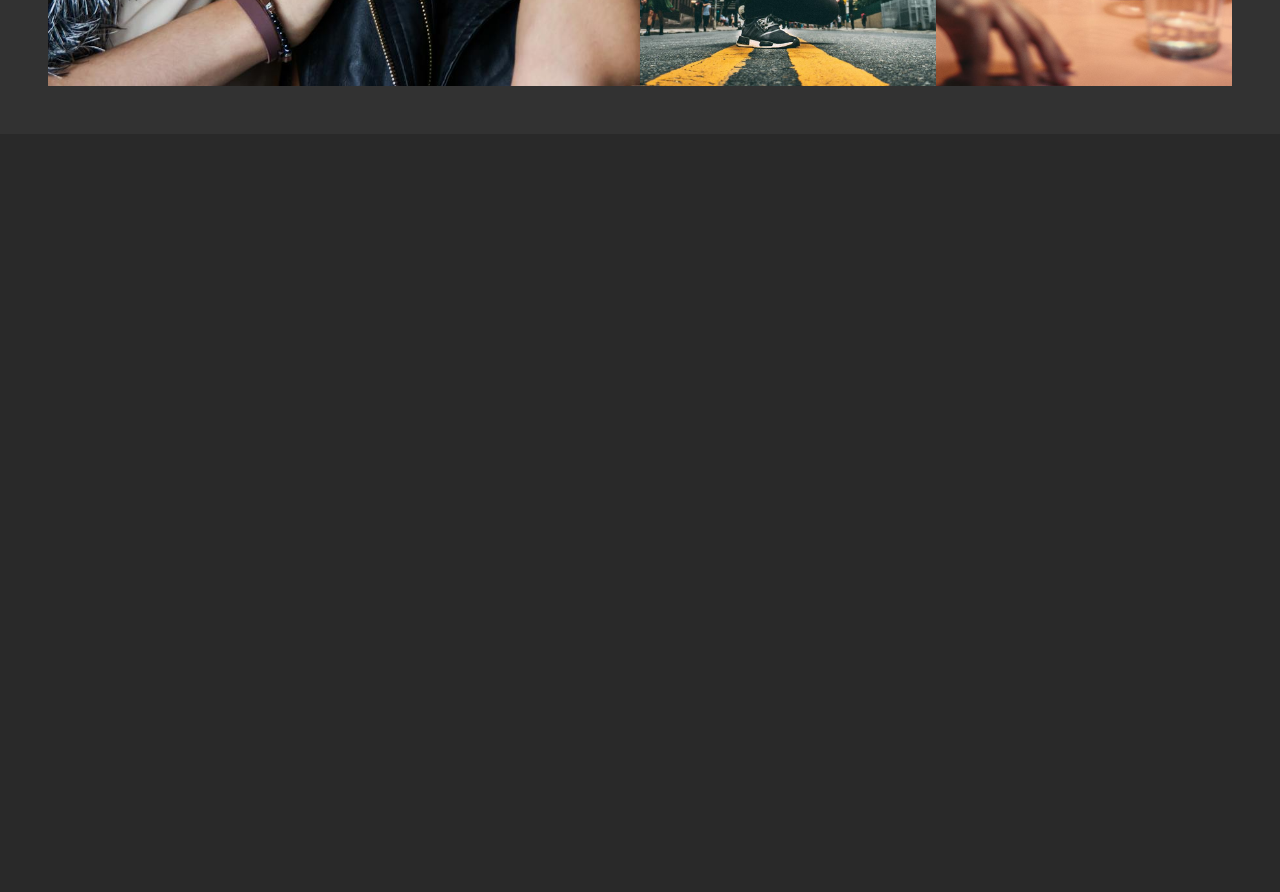
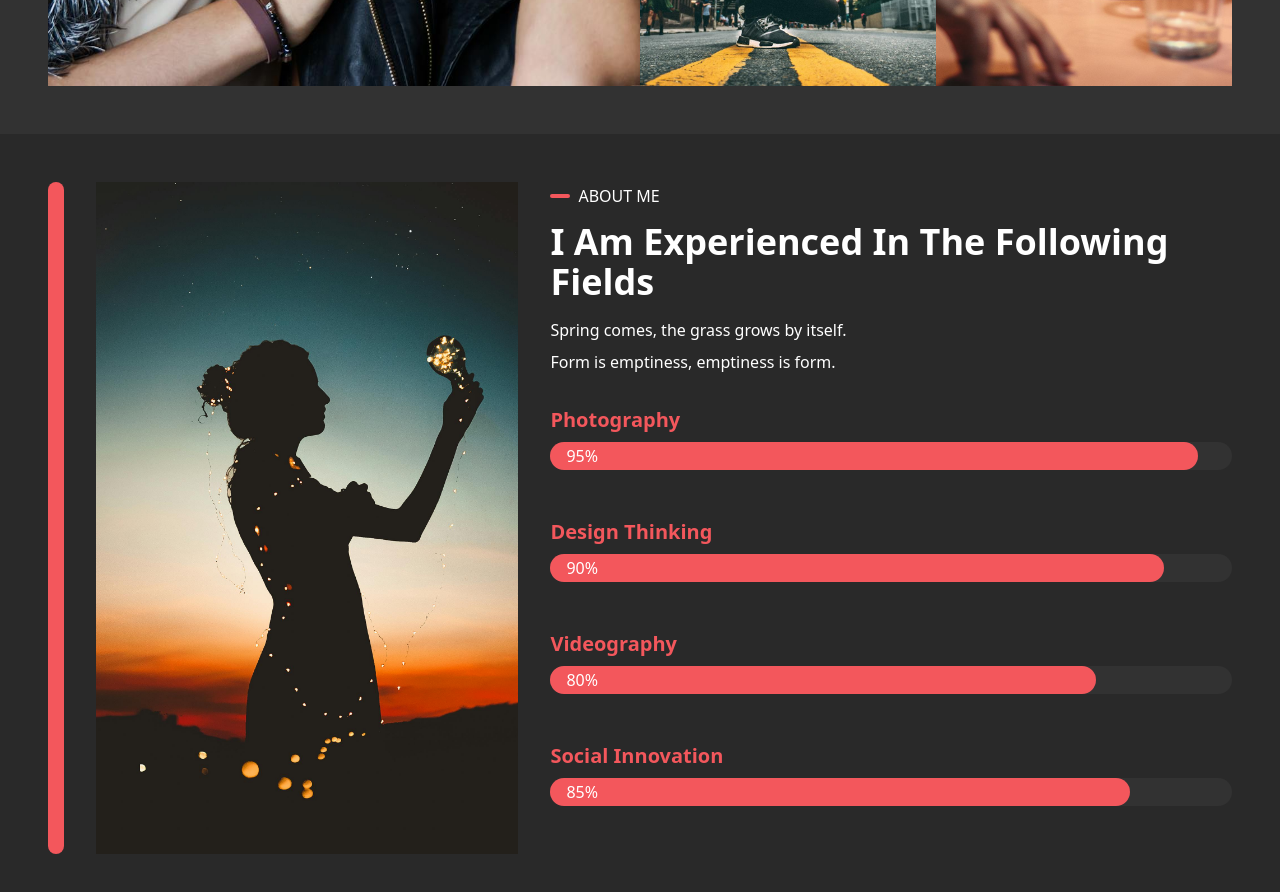
Before and after one commit to dfg31197/ud-portfolio-1, a Next.js app: page / in a window 1280 px wide. Shown: the part 2380-3272 px from the top of the page. Before the commit the page ends 2514 px from the top, so only its background shows below. Built offline with nearby package versions, Linux system fonts and the light colour scheme.

Commit message:
recent works

```diff
--- a/src/app/page.js
+++ b/src/app/page.js
@@ -4,6 +4,14 @@ function Chevrons() {
     <div className="flex">
       <div className="w-3 h-3 border border-r-2 border-b-2 border-r-primary border-b-primary border-l-0 border-t-0 -rotate-45"></div>
       <div className="w-3 h-3 border border-r-2 border-b-2 border-r-primary border-b-primary border-l-0 border-t-0 -rotate-45 relative -left-1"></div>
+    </div>
+  );
+}
+
+function ProgressBar({ percent }) {
+  return (
+    <div className="bg-[#323232] h-7 w-full rounded-2xl mt-2 mb-8 lg:mb-12">
+      <div style={{width: `${percent}%`}} className={`bg-primary h-full rounded-2xl text-white pl-4 flex items-center`}>{percent}%</div>
     </div>
   );
 }
@@ -178,6 +186,41 @@ export default function Home() {
           </figure>
         </div>
       </section>
+
+      {/* skills */}
+      <section className=" p-6 py-8 lg:p-12">
+        <div className="flex flex-col lg:flex-row-reverse">
+          <div className="flex-3/5 lg:ml-12">
+            <h4 className="text-white flex items-center gap-2">
+              <div className="h-1 w-5 bg-primary rounded my-3"></div>ABOUT ME
+            </h4>
+            <h1 className="text-white text-4xl font-bold my-3">
+              I Am Experienced In The Following Fields
+            </h1>
+
+            <p className="text-white my-2 mt-4">
+              Spring comes, the grass grows by itself.
+            </p>
+            <p className="text-white my-2 mb-6 lg:mb-8">
+              Form is emptiness, emptiness is form.
+            </p>
+
+            <h5 className="text-primary font-bold text-xl">Photography</h5>
+            <ProgressBar percent={95} />
+                 <h5 className="text-primary font-bold text-xl">Design Thinking</h5>
+            <ProgressBar percent={90} />
+                          <h5 className="text-primary font-bold text-xl">Videography</h5>
+            <ProgressBar percent={80} />
+                 <h5 className="text-primary font-bold text-xl">Social Innovation</h5>
+            <ProgressBar percent={85} />
+          </div>
+
+          <figure className="flex flex-2/5">
+            <div className="hidden shrink-0 lg:block w-4 h-full bg-primary rounded-2xl"></div>
+            <img className="shrink object-cover lg:pl-8" src="/skills.jpg"></img>
+          </figure>
+        </div>
+      </section>
     </main>
   );
 }
```
